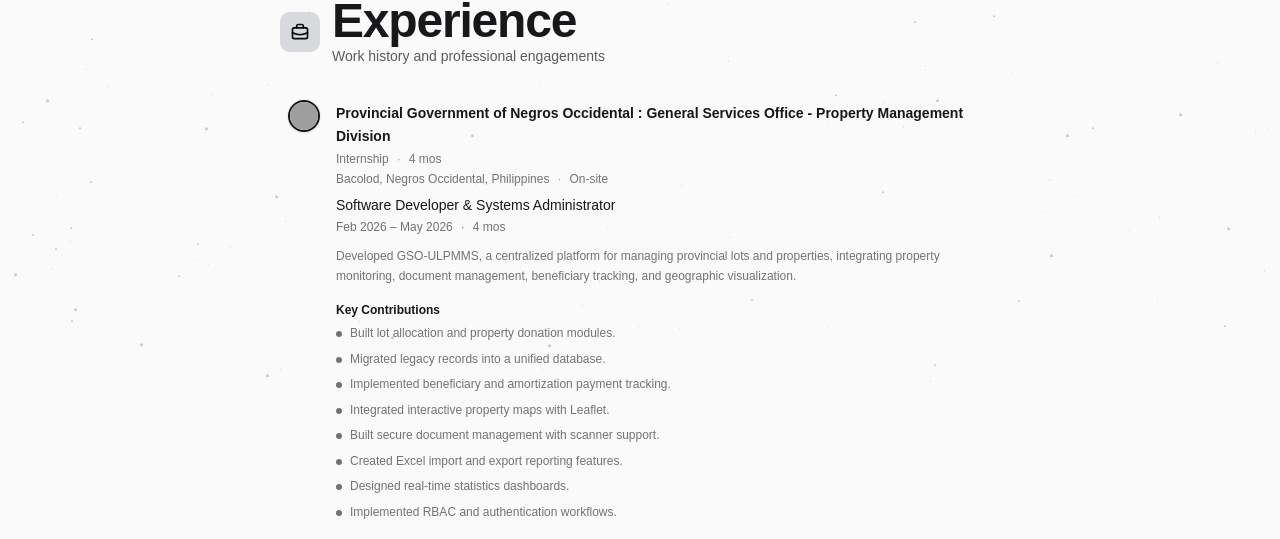
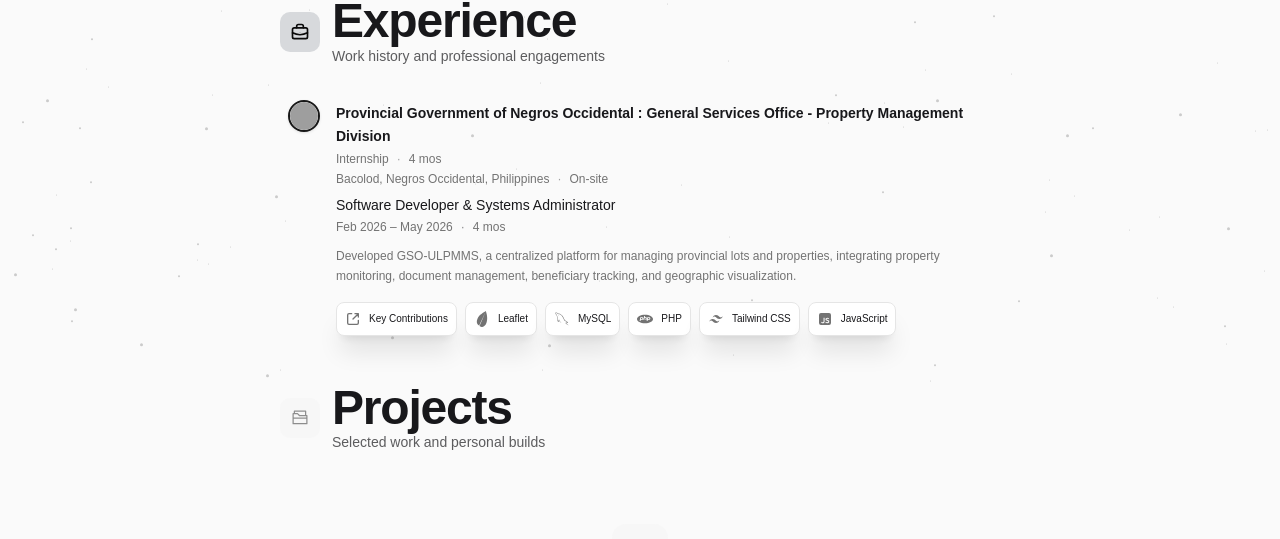
Before and after one commit to Jingjing-20/portfolio, a React (Vite) app: page / in a window 1280 px wide. Shown: the part 411-950 px from the top of the page. Built offline with nearby package versions, Linux system fonts and the light colour scheme; grey boxes are pictures that could not be loaded.

Commit message:
restructure 10 dialog format of key contributions

```diff
--- a/src/components/About.jsx
+++ b/src/components/About.jsx
@@ -140,7 +140,8 @@
       <DialogPanel className={DIALOG_PANEL_CLASSES}>
         <div className="space-y-1.5 pr-6">
           <DialogTitle>{contact.label}</DialogTitle>
-          <DialogDescription>{contact.description}</DialogDescription>
+          <hr></hr>
+          <DialogDescription className="text-xs md:text-sm leading-relaxed">{contact.description}</DialogDescription>
         </div>
 
         <div className="relative flex items-center justify-center overflow-hidden rounded-md border border-gray-400 p-3 min-h-[150px]">
--- a/src/components/Experience.jsx
+++ b/src/components/Experience.jsx
@@ -1,4 +1,5 @@
 // Experience.jsx
+import { useState } from 'react';
 import PGNOImg from '@/assets/experience/pgno.png';
 import { Briefcase } from '@/components/animate-ui/icons/briefcase';
 import { AnimateIcon } from '@/components/animate-ui/icons/icon';
@@ -16,6 +17,12 @@
   AvatarFallback,
   AvatarImage,
 } from '@/components/ui/avatar';
+import {
+  Dialog,
+  DialogDescription,
+  DialogPanel,
+  DialogTitle,
+} from '@/components/animate-ui/components/headless/dialog';
 import { cn } from '@/lib/utils';
 
 // Stack icons
@@ -96,8 +103,49 @@
   "text-sm font-medium"
 );
 
+const KEY_CONTRIBUTIONS_TITLE = 'Key Contributions';
+
+function OpenLineIcon({ size = 16 }) {
+  return (
+    <svg xmlns="http://www.w3.org/2000/svg" width={size} height={size} viewBox="0 0 24 24" aria-hidden="true">
+      <title>open-line</title>
+      <path
+        fill="none"
+        stroke="currentColor"
+        strokeLinecap="round"
+        strokeLinejoin="round"
+        strokeWidth={2}
+        d="M10 4H6a2 2 0 0 0-2 2v12a2 2 0 0 0 2 2h12a2 2 0 0 0 2-2v-4m-8-2l8-8m0 0v5m0-5h-5"
+      />
+    </svg>
+  );
+}
+
+function KeyContributionsDialog({ contributions, company, open, onClose }) {
+  return (
+    <Dialog open={open} onClose={onClose}>
+      <DialogPanel className="gap-4 p-6 w-sm">
+        <div className="space-y-1.5 pr-6">
+          <DialogTitle>{KEY_CONTRIBUTIONS_TITLE}</DialogTitle>
+          <hr></hr>
+          <DialogDescription className="text-xs md:text-sm leading-relaxed">{company}</DialogDescription>
+        </div>
+        <ul className="space-y-2">
+          {contributions.map((item, i) => (
+            <li key={i} className="flex gap-2 text-[10px] md:text-xs leading-relaxed">
+              <span className="mt-[7px] inline-block h-1.5 w-1.5 shrink-0 rounded-full bg-base-content/60" />
+              <span>{item}</span>
+            </li>
+          ))}
+        </ul>
+      </DialogPanel>
+    </Dialog>
+  );
+}
+
 export default function Experience() {
   const exp = PGNO_EXPERIENCE;
+  const [open, setOpen] = useState(false);
   return (
     <section id="experience" className="scroll-mt-24">
       <header className="mb-8 flex items-end justify-between">
@@ -168,28 +216,20 @@
               ))}
             </div>
 
-            {exp.keyContributions?.length ? (
-              <div className="mt-4">
-                <p className="text-[10px] md:text-xs mb-1.5 text-sm font-semibold text-base-content">
-                  Key Contributions
-                </p>
-                <ul className="space-y-1.5">
-                  {exp.keyContributions.map((item, i) => (
-                    <li key={i} className="flex gap-2 text-[10px] md:text-xs leading-relaxed">
-                      <span className="mt-[7px] inline-block h-1.5 w-1.5 shrink-0 rounded-full bg-base-content/60" />
-                      <span>{item}</span>
-                    </li>
-                  ))}
-                </ul>
-              </div>
-            ) : null}
-
             {exp.stack?.length ? (
               <div className="mt-4">
-                <p className="text-[10px] md:text-xs mb-2 text-sm font-semibold text-base-content">
-                  Stack
-                </p>
                 <div className="flex flex-wrap items-center gap-2">
+                  <button
+                    type="button"
+                    className={outlineButtonWithLabelClasses}
+                    onClick={() => setOpen(true)}
+                    aria-label={KEY_CONTRIBUTIONS_TITLE}
+                  >
+                    <OpenLineIcon size={16} />
+                    <span className="hidden md:block text-[10px] font-medium text-base-content">
+                      {KEY_CONTRIBUTIONS_TITLE}
+                    </span>
+                  </button>
                   {exp.stack.map((tech) => {
                     const stackIcon = stackIcons[tech];
                     if (!stackIcon) return null;
@@ -213,6 +253,13 @@
           </TimelineContent>
         </TimelineItem>
       </Timeline>
+
+      <KeyContributionsDialog
+        contributions={exp.keyContributions ?? []}
+        company={exp.company}
+        open={open}
+        onClose={() => setOpen(false)}
+      />
     </section>
   );
 }
```
